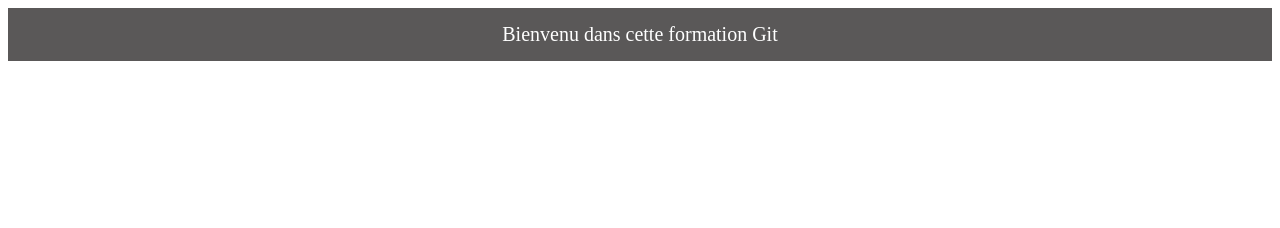
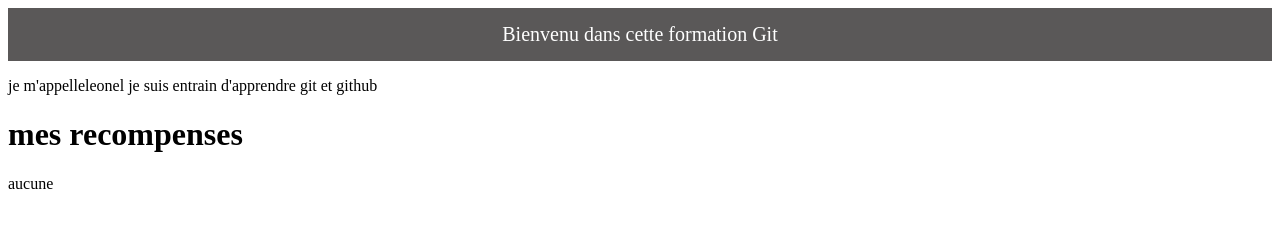
Before and after one commit to leonel2370/leonel2370.kfokam_48_project.github.io, a plain HTML site: page index.html in a window 1280 px wide. Drawn offline with Linux system fonts and the light colour scheme.

Commit message:
ajout des titres

```diff
--- a/index.html
+++ b/index.html
@@ -10,5 +10,14 @@
     <div id="top-banner">
         Bienvenu dans cette formation Git
     </div>
+    <!-- description -->
+     <p>
+        je m'appelleleonel je suis entrain d'apprendre git et github
+     </p>
+     <!-- recompense -->
+      <div>
+        <h1>mes recompenses</h1>
+        <p>aucune</p>
+      </div>
 </body>
 </html>
```
